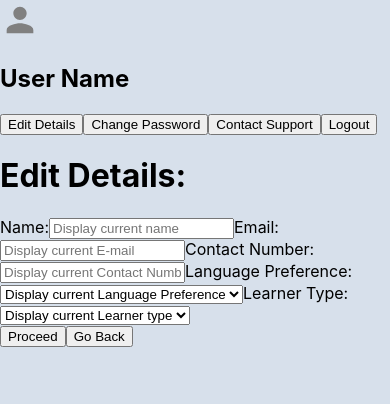
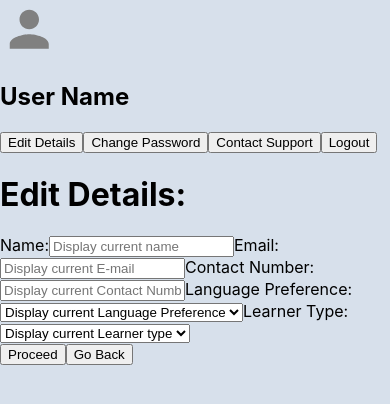
Before and after one commit to princesoni1/Adaptive-Learning-Platform, a React (Create React App) app: page /userdetails in a window 390 px wide. Shown: the top 404 px of the page. Built offline with nearby package versions, Linux system fonts and the light colour scheme.

Commit message:
Course Dashboard CSS Update

```diff
--- a/src/CourseDashboard.css
+++ b/src/CourseDashboard.css
@@ -27,7 +27,7 @@ body {
     margin-left: -1.2%;
 }
 
-/* Adjust logo to be more responsive */
+/* Base styles for logo */
 .logo {
     width: 15vw; /* Responsive width based on viewport width */
     max-width: 250px; /* Optional maximum width */
@@ -41,12 +41,43 @@ body {
     margin-right: 20px; /* Add space to the right */
 }
 
-/* Adjust profile icon to be more responsive */
+/* Base styles for profile icon */
 .profile-icon {
     width: 8vw; /* Responsive width based on viewport width */
     max-width: 80px; /* Optional maximum width */
     height: auto; /* Maintain aspect ratio */
     min-width: 40px; /* Optional minimum width to prevent it from being too small */
+}
+
+/* Media queries for responsiveness */
+@media screen and (max-width: 1024px) {
+    .logo {
+        width: 20vw; /* Adjust logo size for medium screens */
+    }
+
+    .profile-icon {
+        width: 10vw; /* Adjust profile icon size for medium screens */
+    }
+}
+
+@media screen and (max-width: 768px) {
+    .logo {
+        width: 25vw; /* Increase logo size on smaller screens */
+    }
+
+    .profile-icon {
+        width: 12vw; /* Adjust profile icon size on smaller screens */
+    }
+}
+
+@media screen and (max-width: 480px) {
+    .logo {
+        width: 30vw; /* Further increase logo size for very small screens */
+    }
+
+    .profile-icon {
+        width: 15vw; /* Further adjust profile icon size for very small screens */
+    }
 }
 
 .course-dashboard {
```
